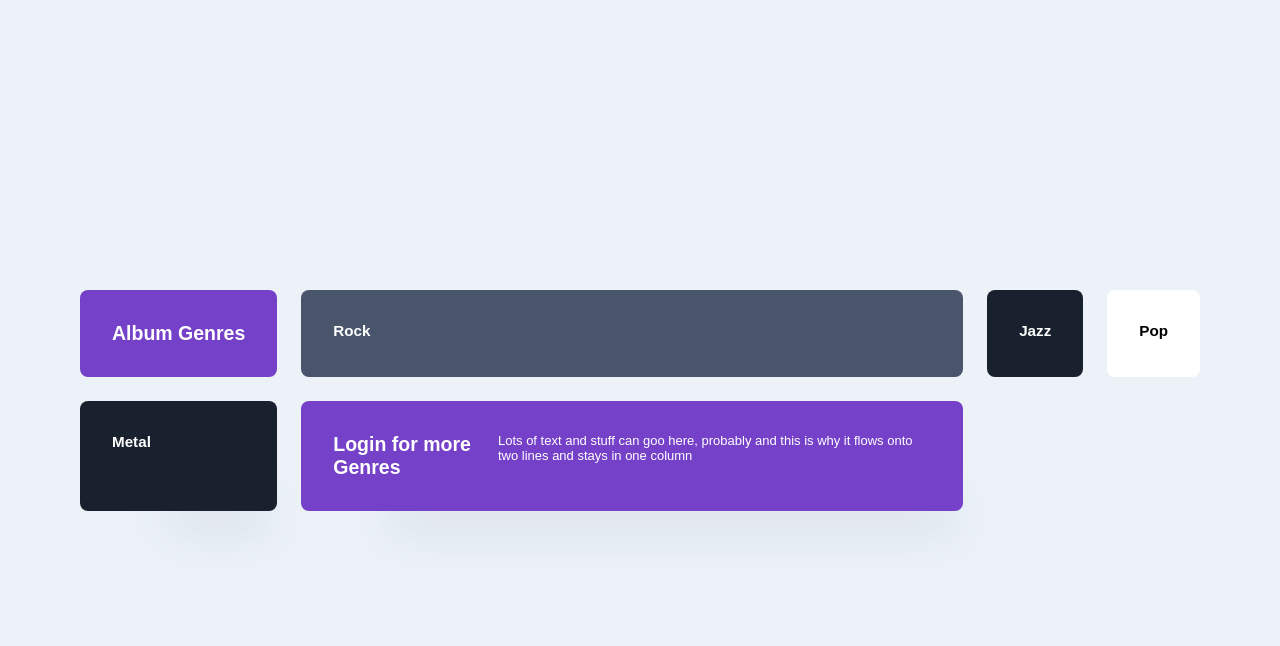
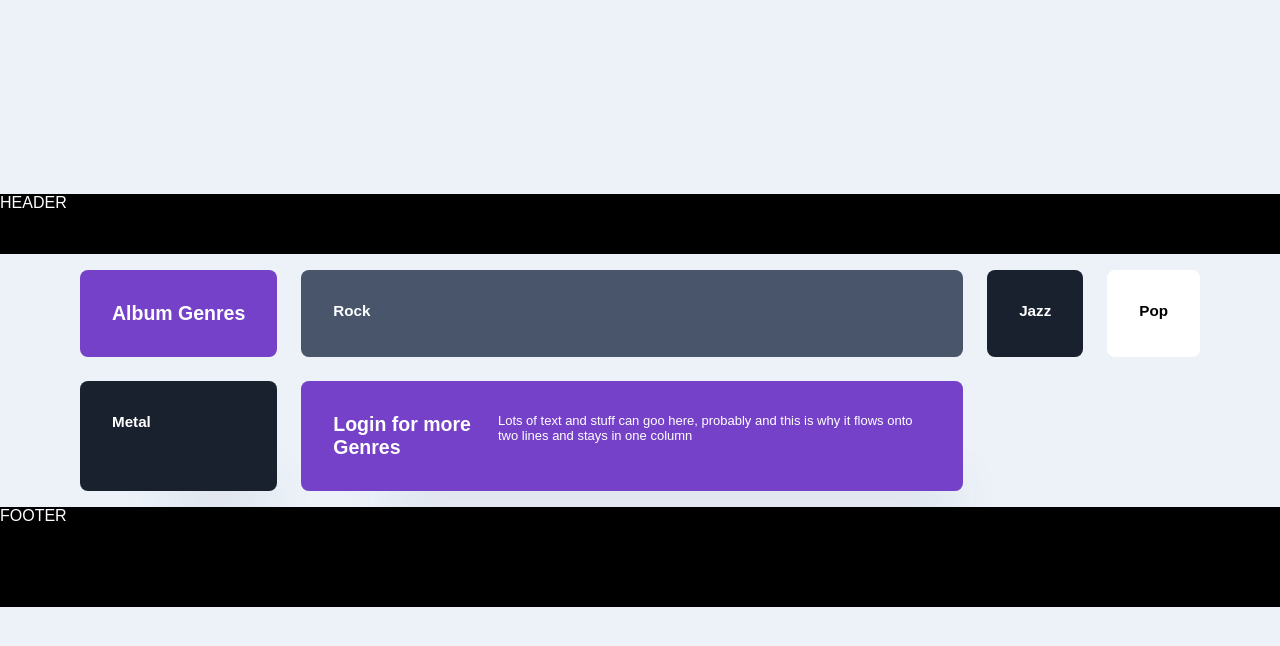
Before and after one commit to tommakesmusic/QUB-CSC7084-web-development, a PHP site: page / in a window 1280 px wide. Shown: the top 646 px of the page. Run offline with PHP 8.4, Linux system fonts and the light colour scheme.

Commit message:
Some from dev dreamer video

```diff
--- a/css/main.css
+++ b/css/main.css
@@ -103,29 +103,39 @@ h3 {
   padding: 0;
 }
 
+.page{
+  display: grid;
+  grid-template-columns: [col-start] 1fr [col-2] 1fr [col-3] 1fr [col-end];
+  grid-auto-rows: 60px auto 100px;
+  align-self: start;
+  justify-self: start;
+  align-content: space-between;
+  grid-template-areas:
+  "header header header"
+  "content content content"
+  "footer footer footer";
+}
 
 .header {
+  grid-area: header;
   color: #fff;
   background-color: #000;
 }
 
 .content {
+  grid-area: content;
   display: grid;
+  width: auto;
+  height: auto;
   gap: 1.5rem;
-  grid-template-areas:
-  "one"
-  "two"
-  "three"
-  "four"
-  "five"
-  "six";
 
-  padding-block: 2rem;
+  padding-block: 1rem;
   width: min(95%, 70rem);
   margin-inline: auto;
 }
 
 .footer {
+  grid-area: footer;
   color: #fff;
   background-color: #000;
 }
@@ -137,24 +147,7 @@ h3 {
   box-shadow: 2.5rem 3.75rem 3rem -3rem hsl(var(--clr-secondary-400) / 0.25);
 }
 
-.content:nth-child(1){
-  grid-area: one;
-}
-.content:nth-child(2){
-  grid-area: two;
-}
-.content:nth-child(3){
-  grid-area: three;
-}
-.content:nth-child(4){
-  grid-area: four;
-}
-.content:nth-child(5){
-  grid-area: five;
-}
-.content:nth-child(6){
-  grid-area: six;
-}
+.
 /*
  * Remove text-shadow in selection highlight:
  * https://twitter.com/miketaylr/status/12228805301
--- a/html/footer.html
+++ b/html/footer.html
@@ -1,5 +1,7 @@
 
 </main>
+<div class="footer">FOOTER</div>
+</div>
 </body>
 
 </html>
--- a/html/header.html
+++ b/html/header.html
@@ -27,4 +27,6 @@
   <!-- <script src="js/vendor/modernizr-3.11.2.min.js"></script> -->
   <!-- <script src="js/plugins.js"></script> -->
   <!-- <script src="js/main.js"></script> -->
+<div class="page">
+  <div class="header">HEADER</div>
 <main class="content">
```
